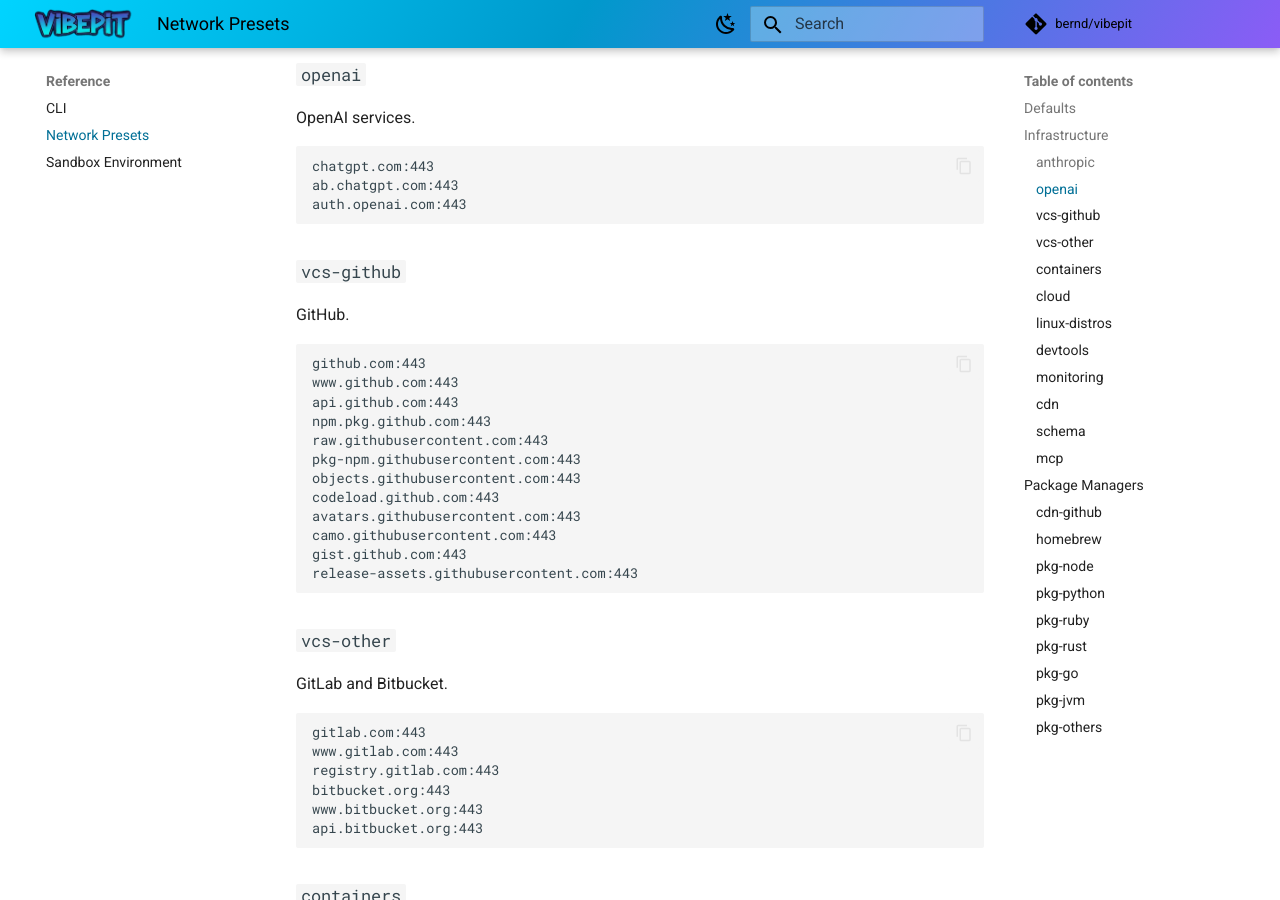
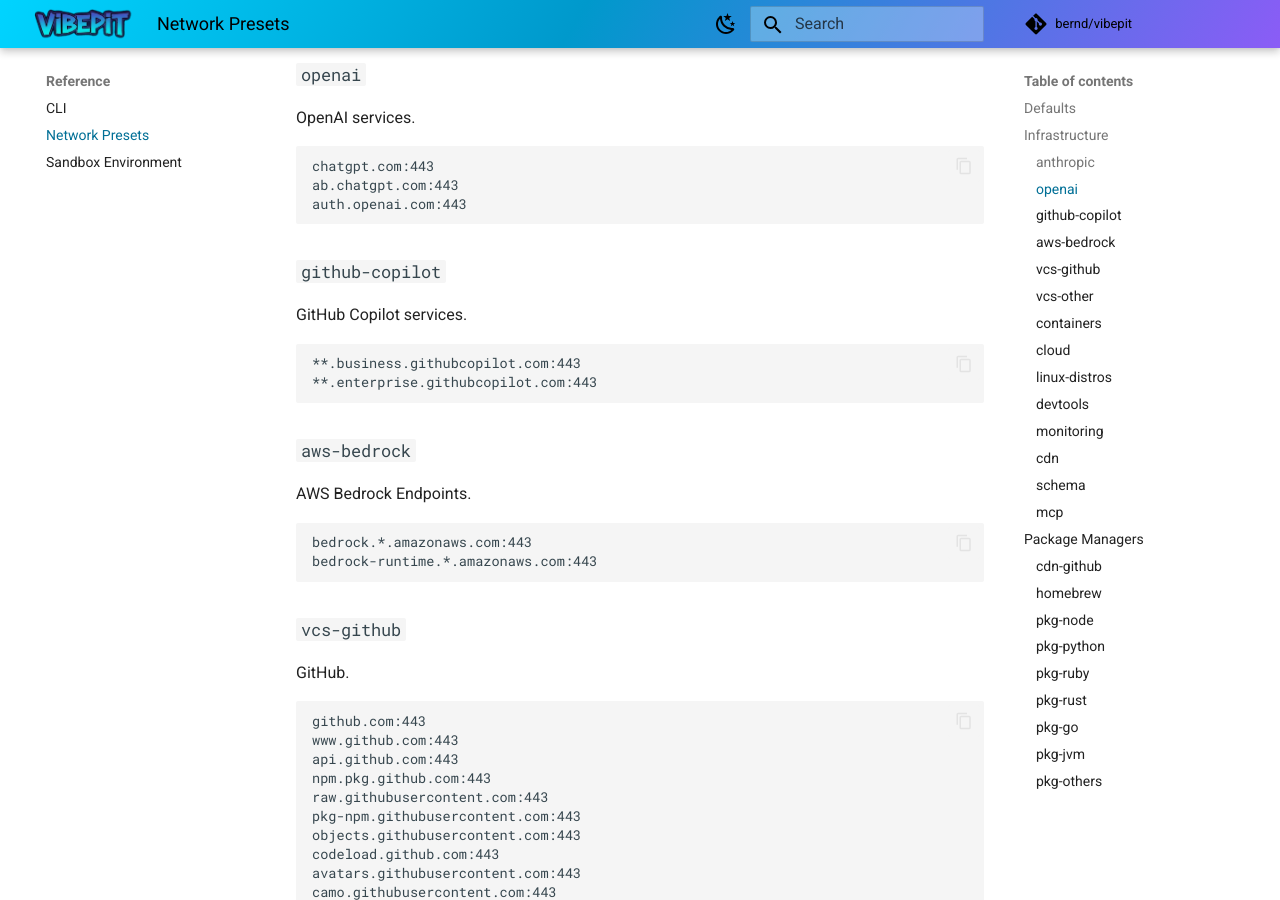
Before and after one commit to bernd/vibepit, an MkDocs documentation site: the page built from docs/content/reference/presets.md, in a window 1280 px wide and 900 px high, scrolled down 1184 px. Built offline with MkDocs 1.6.1 and Material for MkDocs 9.7.7, drawn with Linux system fonts in a browser that asks for light colours; comment, search, counter and statistics services are not loaded.

Commit message:
Add GitHub Copilot and AWS Bedrock presets

````diff
--- a/docs/content/reference/presets.md
+++ b/docs/content/reference/presets.md
@@ -58,6 +58,24 @@
 chatgpt.com:443
 ab.chatgpt.com:443
 auth.openai.com:443
+```
+
+### `github-copilot`
+
+GitHub Copilot services.
+
+```
+**.business.githubcopilot.com:443
+**.enterprise.githubcopilot.com:443
+```
+
+### `aws-bedrock`
+
+AWS Bedrock Endpoints.
+
+```
+bedrock.*.amazonaws.com:443
+bedrock-runtime.*.amazonaws.com:443
 ```
 
 ### `vcs-github`
````
Also changed, not shown: 1 other file.
